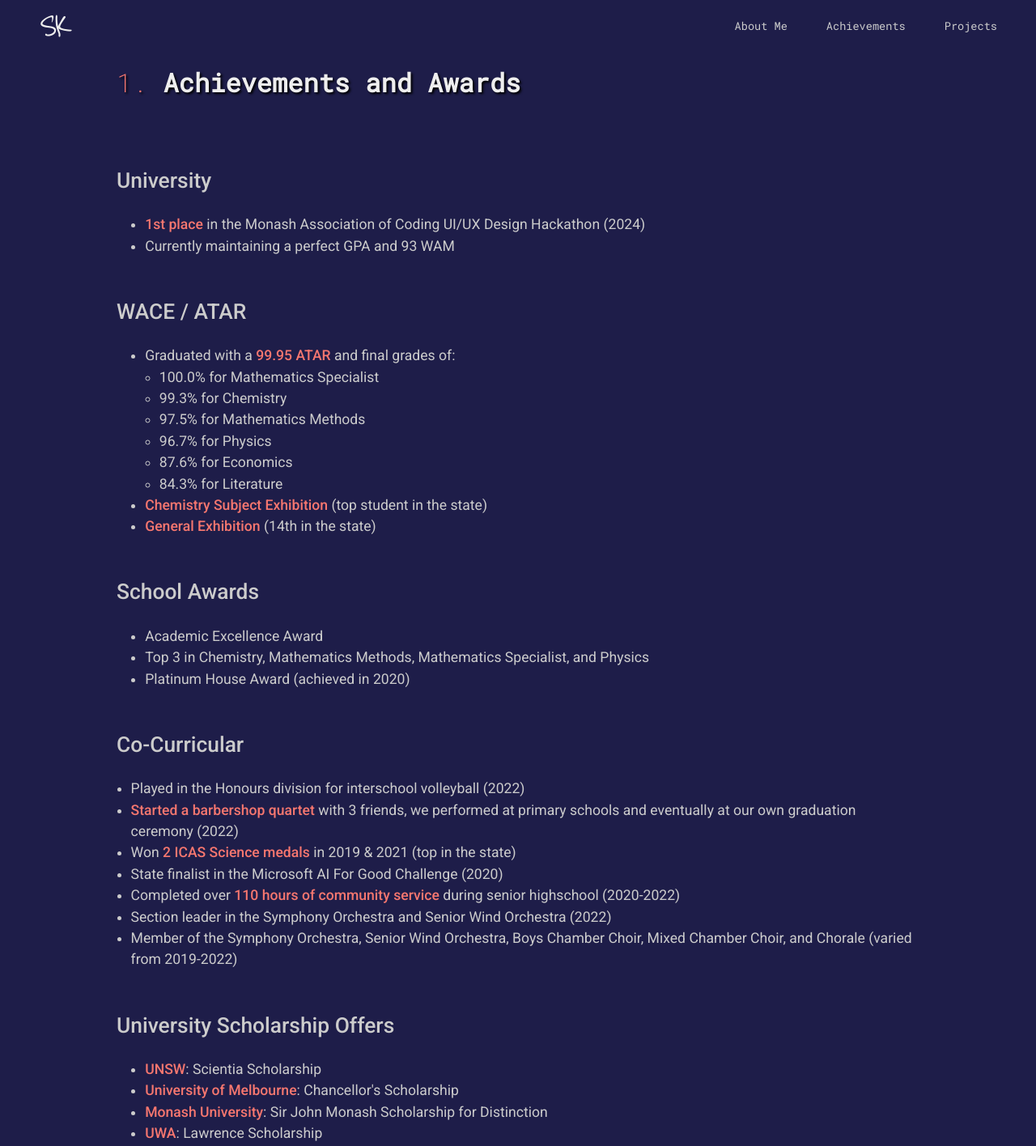
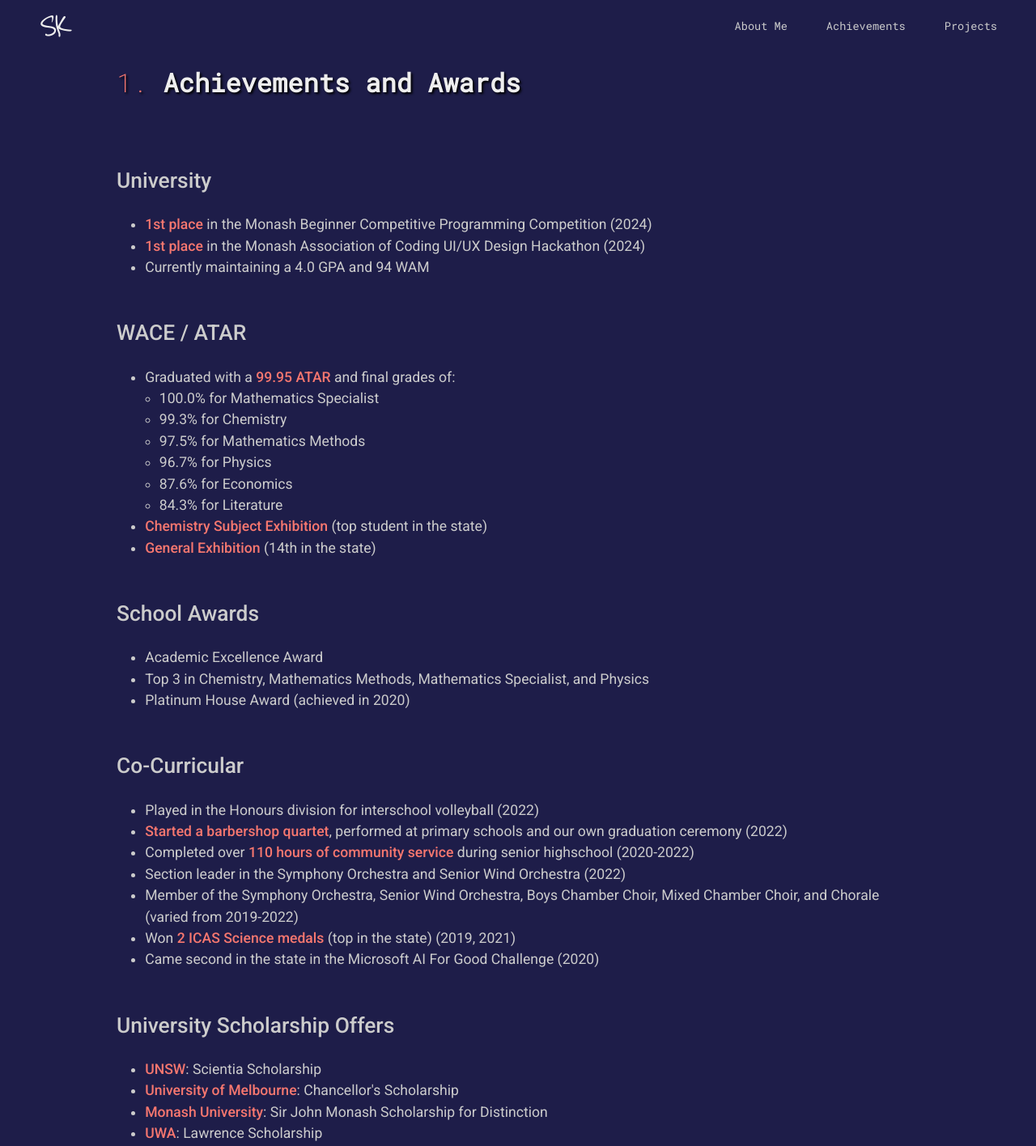
Before and after one commit to shen-kit/personal-website, a JavaScript app: page /achievements in a window 1280 px wide. Shown: the top 1416 px of the page at 81% size. Built offline with nearby package versions, Linux system fonts and the light colour scheme.

Commit message:
adds achievements and kitkat language to projects

```diff
--- a/src/pages/About.module.css
+++ b/src/pages/About.module.css
@@ -17,5 +17,5 @@
 }
 
 .p {
-  text-align: justify;
+  text-align: left;
 }
--- a/src/pages/Achievements.js
+++ b/src/pages/Achievements.js
@@ -1,20 +1,28 @@
-import Heading from '../components/Heading.js';
-import classes from './Achievements.module.css';
+import Heading from "../components/Heading.js";
+import classes from "./Achievements.module.css";
 
 function Achievements() {
   return (
     <div className={classes.center}>
-      <Heading number='1' text='Achievements and Awards' />
+      <Heading number="1" text="Achievements and Awards" />
 
       <h2>University</h2>
       <ul className={classes.mainList}>
-        <li><strong>1st place</strong> in the Monash Association of Coding UI/UX Design Hackathon (2024)</li>
-        <li>Currently maintaining a perfect GPA and 93 WAM</li>
+        <li>
+          <strong>1st place</strong> in the Monash Beginner Competitive
+          Programming Competition (2024)
+        </li>
+        <li>
+          <strong>1st place</strong> in the Monash Association of Coding UI/UX
+          Design Hackathon (2024)
+        </li>
+        <li>Currently maintaining a 4.0 GPA and 94 WAM</li>
       </ul>
 
       <h2>WACE / ATAR</h2>
       <ul className={classes.mainList}>
-        <li>Graduated with a <strong>99.95 ATAR</strong> and final grades of:
+        <li>
+          Graduated with a <strong>99.95 ATAR</strong> and final grades of:
           <ul>
             <li>100.0% for Mathematics Specialist</li>
             <li>99.3% for Chemistry</li>
@@ -24,39 +32,76 @@ function Achievements() {
             <li>84.3% for Literature</li>
           </ul>
         </li>
-        <li><strong>Chemistry Subject Exhibition</strong> (top student in the state)</li>
-        <li><strong>General Exhibition</strong> (14th in the state)</li>
+        <li>
+          <strong>Chemistry Subject Exhibition</strong> (top student in the
+          state)
+        </li>
+        <li>
+          <strong>General Exhibition</strong> (14th in the state)
+        </li>
       </ul>
 
       <h2>School Awards</h2>
       <ul className={classes.mainList}>
         <li>Academic Excellence Award</li>
-        <li>Top 3 in Chemistry, Mathematics Methods, Mathematics Specialist, and Physics</li>
+        <li>
+          Top 3 in Chemistry, Mathematics Methods, Mathematics Specialist, and
+          Physics
+        </li>
         <li>Platinum House Award (achieved in 2020)</li>
       </ul>
 
       <h2>Co-Curricular</h2>
-      <ul>
-        <li>Played in the Honours division for interschool volleyball (2022)</li>
-        <li><strong>Started a barbershop quartet</strong> with 3 friends, we performed at primary schools and eventually at our own graduation ceremony (2022)</li>
-        <li>Won <strong>2 ICAS Science medals</strong> in 2019 & 2021 (top in the state)</li>
-        <li>State finalist in the Microsoft AI For Good Challenge (2020)</li>
-        <li>Completed over <strong>110 hours of community service</strong> during senior highschool (2020-2022)</li>
-        <li>Section leader in the Symphony Orchestra and Senior Wind Orchestra (2022)</li>
-        <li>Member of the Symphony Orchestra, Senior Wind Orchestra, Boys Chamber Choir, Mixed Chamber Choir, and Chorale (varied from 2019-2022)</li>
+      <ul className={classes.mainList}>
+        <li>
+          Played in the Honours division for interschool volleyball (2022)
+        </li>
+        <li>
+          <strong>Started a barbershop quartet</strong>, performed at primary
+          schools and our own graduation ceremony (2022)
+        </li>
+        <li>
+          Completed over <strong>110 hours of community service</strong> during
+          senior highschool (2020-2022)
+        </li>
+        <li>
+          Section leader in the Symphony Orchestra and Senior Wind Orchestra
+          (2022)
+        </li>
+        <li>
+          Member of the Symphony Orchestra, Senior Wind Orchestra, Boys Chamber
+          Choir, Mixed Chamber Choir, and Chorale (varied from 2019-2022)
+        </li>
+        <li>
+          Won <strong>2 ICAS Science medals</strong> (top in the state) (2019,
+          2021)
+        </li>
+        <li>
+          Came second in the state in the Microsoft AI For Good Challenge (2020)
+        </li>
       </ul>
 
       <h2>University Scholarship Offers</h2>
       <ul className={classes.mainList + " " + classes.lastList}>
-        <li><strong>UNSW</strong>: Scientia Scholarship</li>
-        <li><strong>University of Melbourne</strong>: Chancellor's Scholarship</li>
-        <li><strong>Monash University</strong>: Sir John Monash Scholarship for Distinction</li>
-        <li><strong>UWA</strong>: Lawrence Scholarship</li>
-        <li><strong>Curtin University</strong>: Top Excellence Scholarship</li>
+        <li>
+          <strong>UNSW</strong>: Scientia Scholarship
+        </li>
+        <li>
+          <strong>University of Melbourne</strong>: Chancellor's Scholarship
+        </li>
+        <li>
+          <strong>Monash University</strong>: Sir John Monash Scholarship for
+          Distinction
+        </li>
+        <li>
+          <strong>UWA</strong>: Lawrence Scholarship
+        </li>
+        <li>
+          <strong>Curtin University</strong>: Top Excellence Scholarship
+        </li>
       </ul>
-
     </div>
-  )
+  );
 }
 
 export default Achievements;
```
Also changed, not shown: src/pages/Projects.js (+96 -30 lines), src/pages/Projects.module.css (line endings or trailing spaces).
